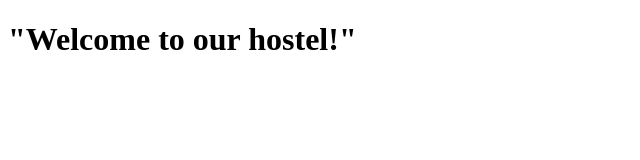
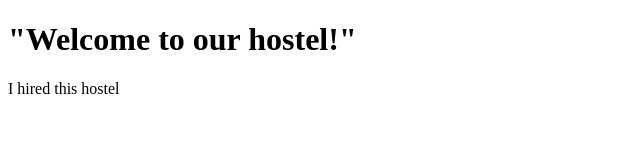
Before and after one commit to ThuzarMyint10/demotraining, a plain HTML site: page index.html in a window 1280 px wide. Shown: the whole page, without its empty margins (0-640 px from the left). Drawn offline with Linux system fonts and the light colour scheme.

Commit message:
adding paragraph

```diff
--- a/index.html
+++ b/index.html
@@ -8,5 +8,6 @@
 </head>
 <body>
     <h1>"Welcome to our hostel!"</h1>
+    <p>I hired this hostel</p>
 </body>
 </html>
```
